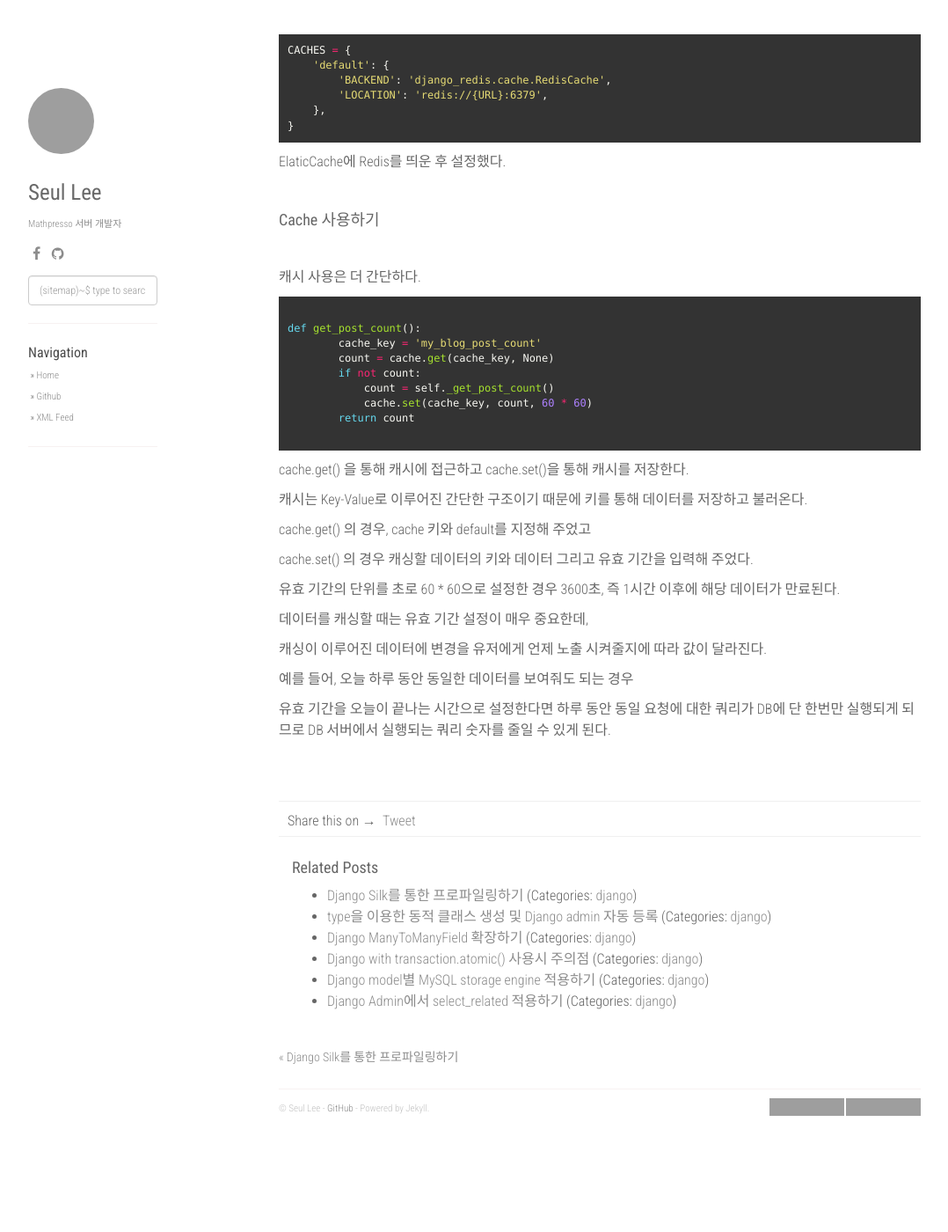
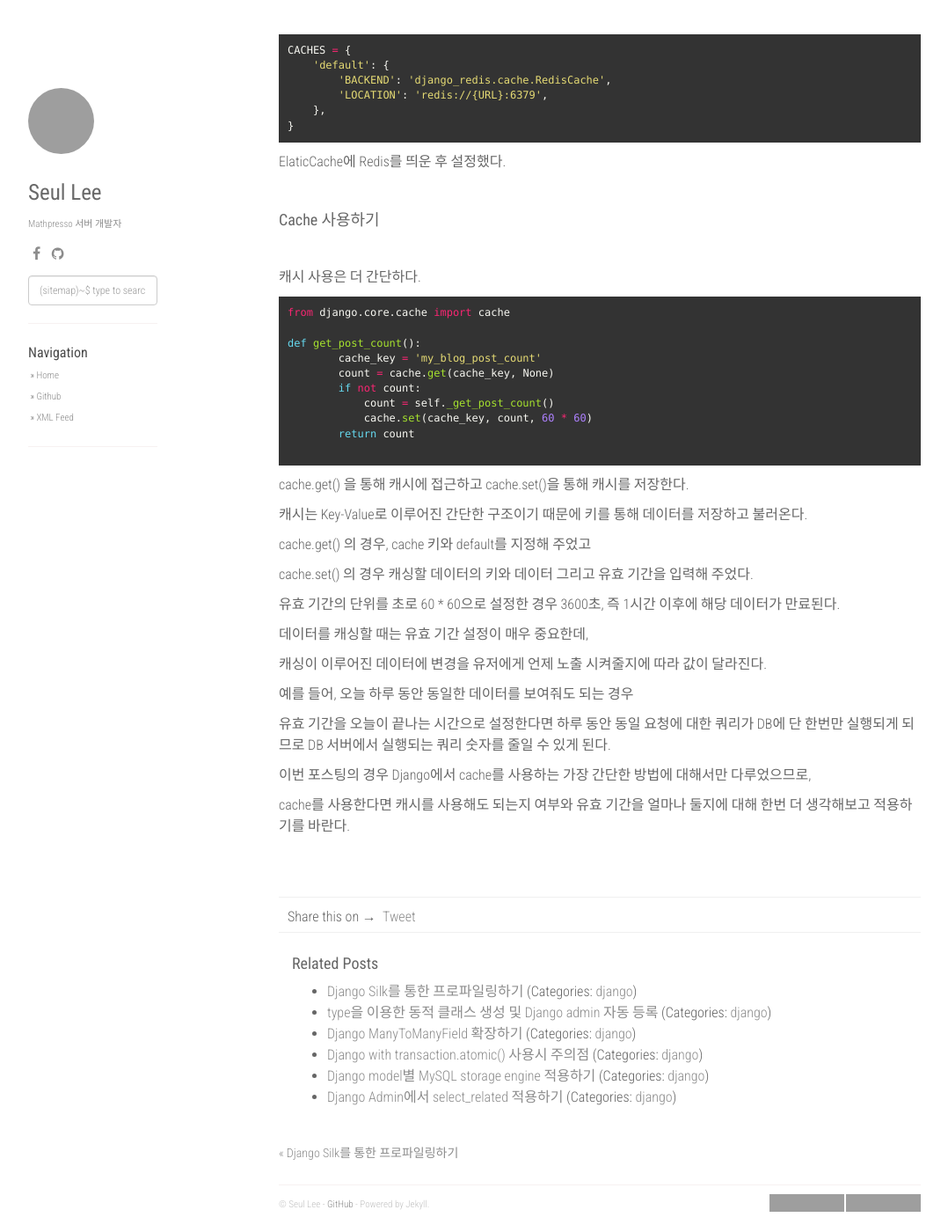
Before and after one commit to lee-seul/lee-seul.github.com, a Jekyll site: the page built from _posts/2019-05-01-django-cache-framework.markdown, in a window 1280 px wide and 1400 px high, scrolled down 674 px. Shown: the whole window at 88% size, without its empty margins (53-1131 px from the left). Built offline with Jekyll 4.4.1, drawn with Linux system fonts in a browser that asks for light colours; nearby versions of some CDN libraries; comment, search, counter and statistics services are not loaded; before the commit the page ends 1965 px from its top, so only the background shows below that; grey boxes are pictures that could not be loaded.

Commit message:
django cache 수정

````diff
--- a/_posts/2019-05-01-django-cache-framework.markdown
+++ b/_posts/2019-05-01-django-cache-framework.markdown
@@ -64,6 +64,7 @@ ElaticCache에 Redis를 띄운 후 설정했다.
 캐시 사용은 더 간단하다.
 
 ```python
+from django.core.cache import cache
 
 def get_post_count():
         cache_key = 'my_blog_post_count'
@@ -93,7 +94,9 @@ cache.set() 의 경우 캐싱할 데이터의 키와 데이터 그리고 유효
 
 유효 기간을 오늘이 끝나는 시간으로 설정한다면 하루 동안 동일 요청에 대한 쿼리가 DB에 단 한번만 실행되게 되므로 DB 서버에서 실행되는 쿼리 숫자를 줄일 수 있게 된다.
 
+이번 포스팅의 경우 Django에서 cache를 사용하는 가장 간단한 방법에 대해서만 다루었으므로,
 
+cache를 사용한다면 캐시를 사용해도 되는지 여부와 유효 기간을 얼마나 둘지에 대해 한번 더 생각해보고 적용하기를 바란다.
 
 <br>
 <br>
````
